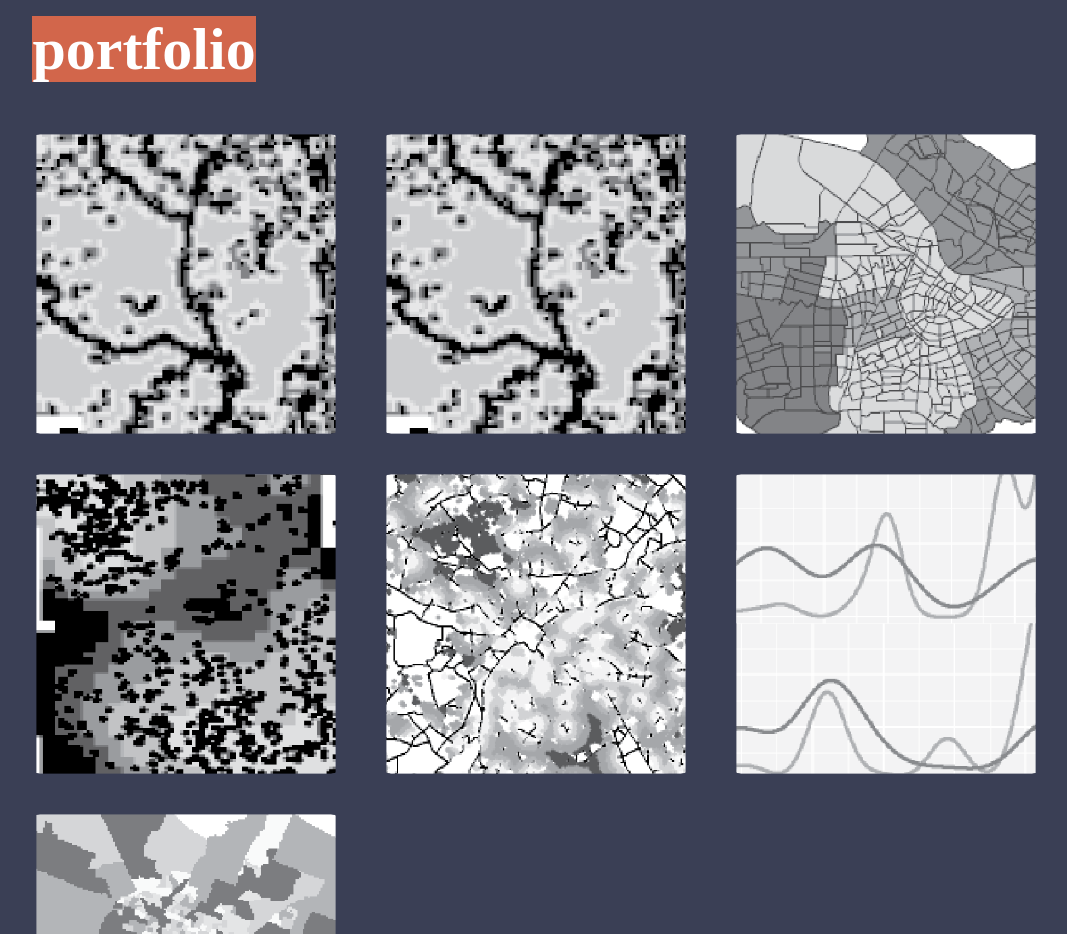
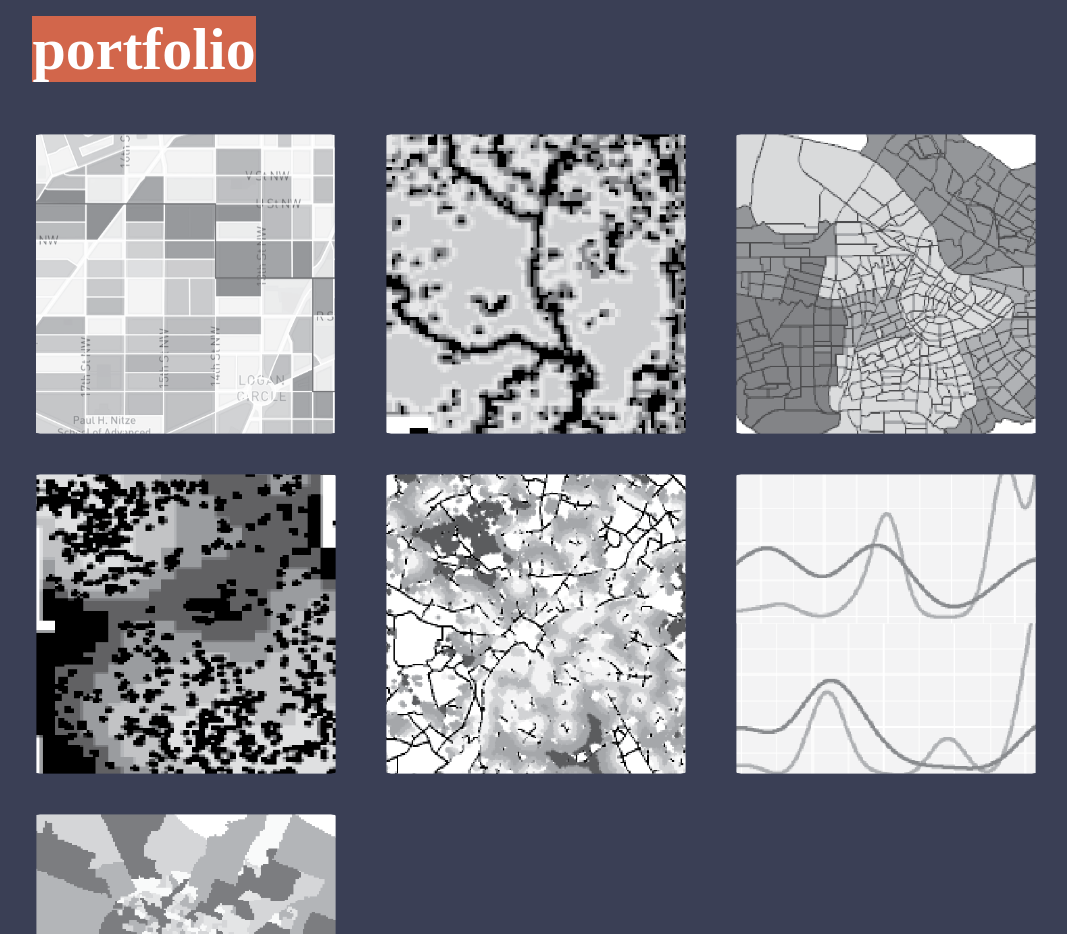
Before and after one commit to katetanabe/kate.github.io, a plain HTML site: page index.html in a window 1280 px wide. Shown: the part 1640-2574 px from the top of the page, without its empty margins (104-1171 px from the left). Drawn offline with Linux system fonts and the light colour scheme; a web font is replaced by a local one.

Commit message:
Update index.html

```diff
--- a/index.html
+++ b/index.html
@@ -52,9 +52,9 @@
             <h1 class="sub-title"><span class="highlight">portfolio</span></h1>
             <div class="work-list">
                 <div class="work">
-                    <img src="images/calgary1.png" height="800" width="650">
+                    <img src="images/ratscreener.png" height="800" width="650">
                     <div class="layer">
-                        <h3><span class="highlight">RATScreener</span></h3>
+                        <h3><span class="highlight">RATScreener: A Vermin Inspection Optimization Tool for DC</span></h3>
                         <a href="assets/RATScreener_FINAL_REPORT.html"><i class="fas fa-external-link-alt"></i></a>
                     </div>
                 </div><div class="work">
```
